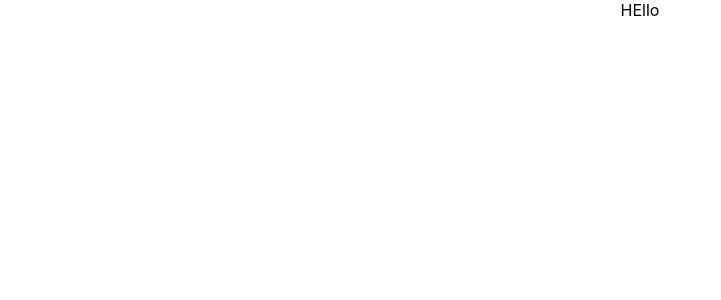
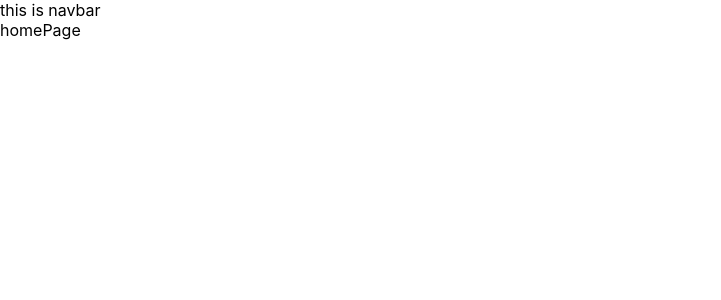
Before and after one commit to suyash2819/BrainWave, a React (Create React App) app: page / in a window 1280 px wide. Shown: the top 300 px of the page, without its empty margins (0-721 px from the left). Built offline with nearby package versions, Linux system fonts and the light colour scheme.

Commit message:
improving folder structrure

```diff
--- a/public/index.html
+++ b/public/index.html
@@ -24,7 +24,7 @@
       work correctly both with client-side routing and a non-root public URL.
       Learn how to configure a non-root public URL by running `npm run build`.
     -->
-    <title>React App</title>
+    <title>LMS</title>
   </head>
   <body>
     <noscript>You need to enable JavaScript to run this app.</noscript>
--- a/src/App.tsx
+++ b/src/App.tsx
@@ -1,8 +1,15 @@
 import React from "react";
 import "./App.scss";
+import NavBarMain from "./components/NavBarMain.tsx/NavBarMain";
+import HomePage from "./pages/homePage/HomePage";
 
 function App() {
-  return <div className="App">HEllo</div>;
+  return (
+    <>
+      <NavBarMain />
+      <HomePage />
+    </>
+  );
 }
 
 export default App;
--- /dev/null
+++ b/src/components/NavBarMain.tsx/NavBarMain.scss
@@ -0,0 +1,3 @@
+.navBarContainer {
+  color: black;
+}
--- /dev/null
+++ b/src/components/NavBarMain.tsx/NavBarMain.tsx
@@ -0,0 +1,8 @@
+import React from "react";
+import "./NavBarMain.scss";
+
+const NavBarMain = () => {
+  return <div className="navBarContainer">this is navbar</div>;
+};
+
+export default NavBarMain;
--- /dev/null
+++ b/src/pages/homePage/HomePage.scss
@@ -0,0 +1,3 @@
+.homePageContainer {
+  color: black;
+}
--- /dev/null
+++ b/src/pages/homePage/HomePage.tsx
@@ -0,0 +1,8 @@
+import React from "react";
+import "./HomePage.scss";
+
+const HomePage = () => {
+  return <div className="homePageContainer">homePage</div>;
+};
+
+export default HomePage;
```
Also changed, not shown: public/manifest.json.
